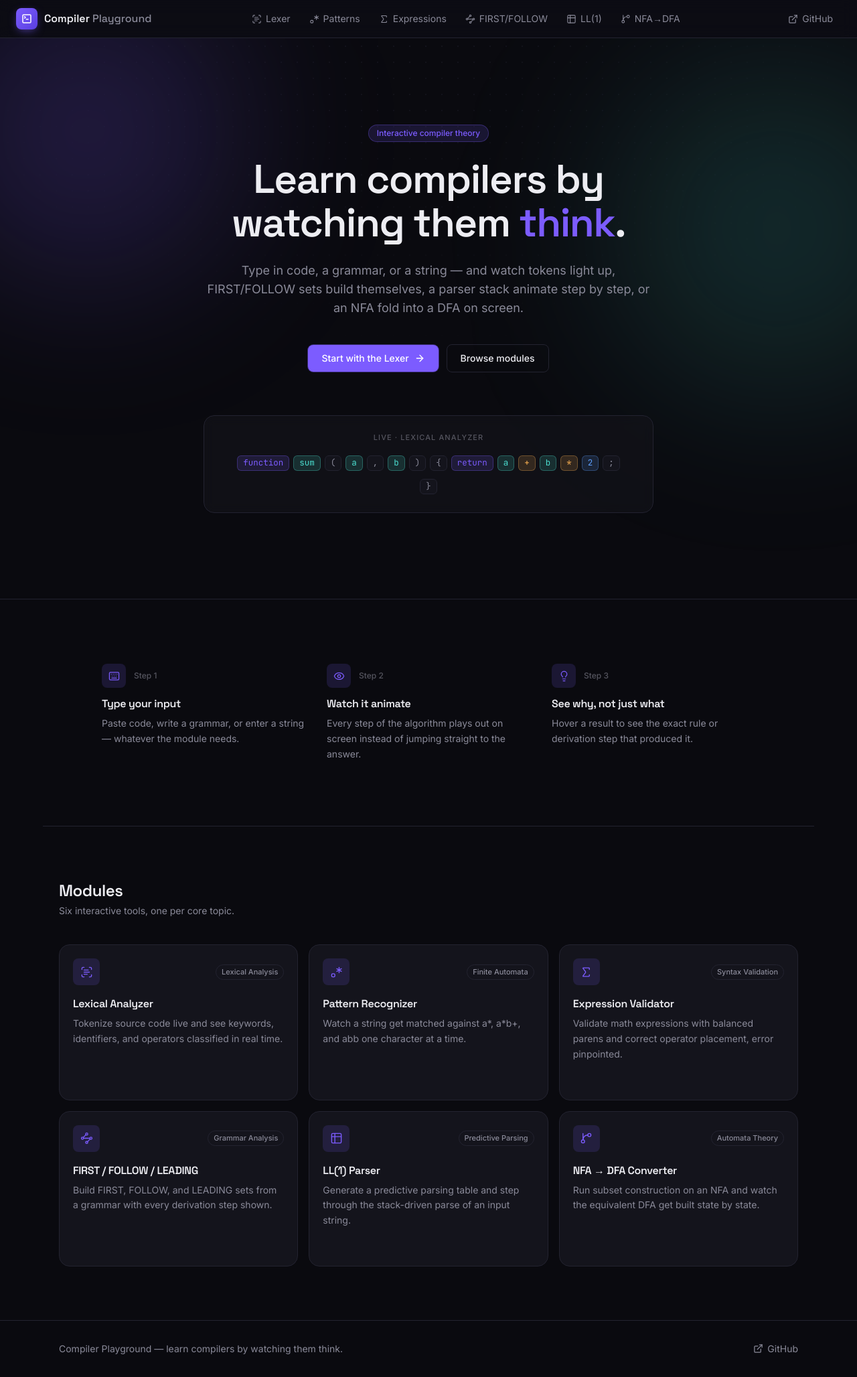
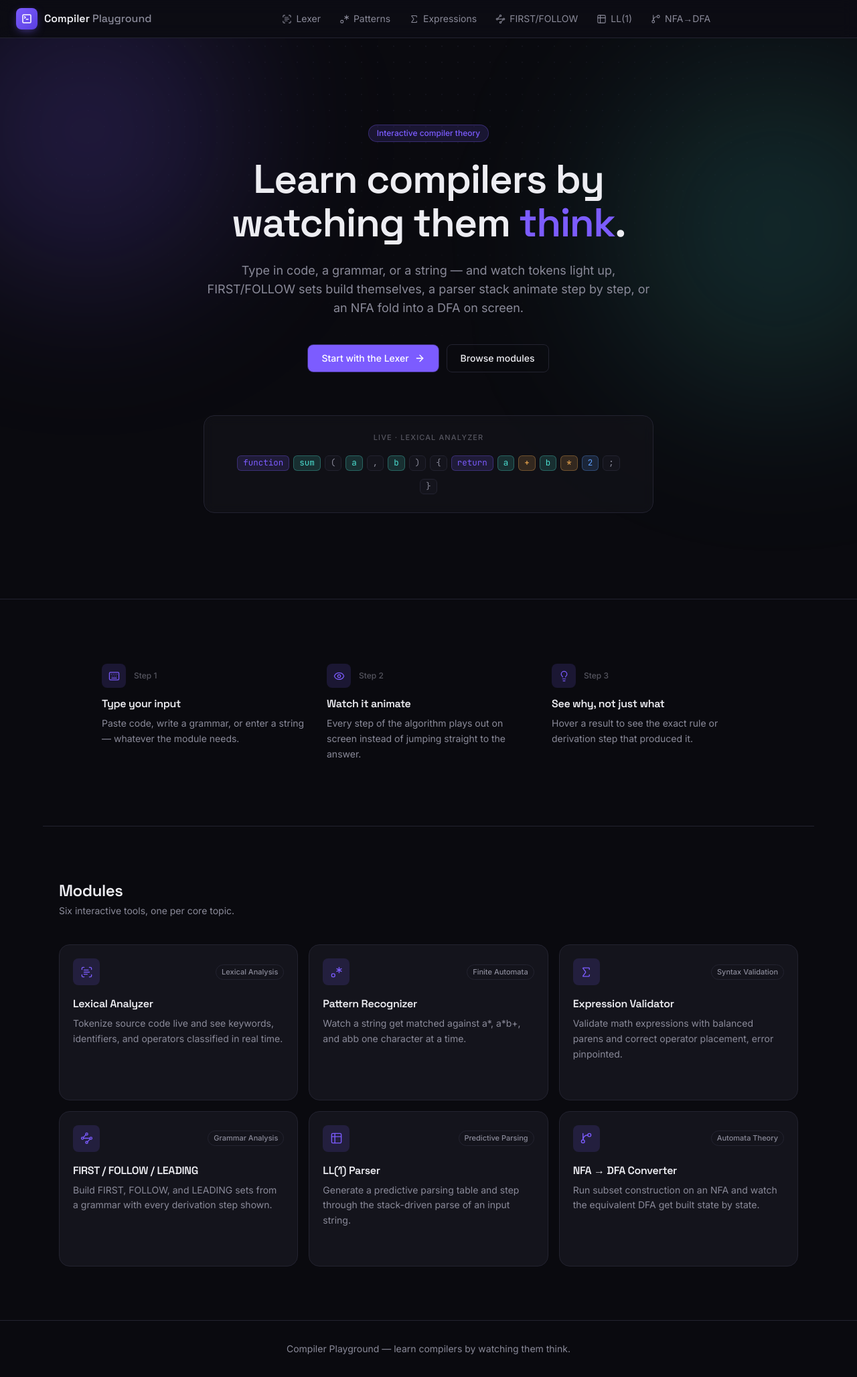
Before and after one commit to jiseyam/Compiler-Playground, a React (Vite) app: page / in a window 1280 px wide. Shown: the whole page at 67% size. Built offline with nearby package versions, Linux system fonts and the light colour scheme.

Commit message:
Remove GitHub link from top nav and landing footer

```diff
--- a/src/components/layout/TopNav.tsx
+++ b/src/components/layout/TopNav.tsx
@@ -1,7 +1,7 @@
 import { NavLink, useLocation } from 'react-router-dom'
 import { useState } from 'react'
 import { AnimatePresence, motion } from 'framer-motion'
-import { Menu, X, SquareTerminal, ExternalLink } from 'lucide-react'
+import { Menu, X, SquareTerminal } from 'lucide-react'
 import { modules } from '@/lib/modules'
 
 function Logo() {
@@ -101,15 +101,6 @@ export default function TopNav() {
         <DesktopLinks />
 
         <div className="flex items-center gap-1.5 shrink-0">
-          <a
-            href="https://github.com"
-            target="_blank"
-            rel="noreferrer"
-            className="hidden sm:inline-flex items-center gap-1.5 rounded-lg px-3 py-2 text-sm text-text-muted hover:text-text hover:bg-surface-hover transition-colors duration-150"
-          >
-            <ExternalLink size={15} />
-            <span className="hidden lg:inline">GitHub</span>
-          </a>
           <button
             onClick={() => setOpen((v) => !v)}
             className="xl:hidden p-2 rounded-lg text-text-muted hover:text-text hover:bg-surface-hover transition-colors duration-150"
--- a/src/pages/Landing.tsx
+++ b/src/pages/Landing.tsx
@@ -1,7 +1,7 @@
 import { useEffect, useState } from 'react'
 import { Link } from 'react-router-dom'
 import { motion } from 'framer-motion'
-import { ArrowRight, ExternalLink, Keyboard, Eye, Lightbulb } from 'lucide-react'
+import { ArrowRight, Keyboard, Eye, Lightbulb } from 'lucide-react'
 import { modules } from '@/lib/modules'
 
 const DEMO_TOKENS: { text: string; type: 'keyword' | 'identifier' | 'special' | 'operator' | 'number' }[] = [
@@ -233,16 +233,8 @@ export default function Landing() {
       </section>
 
       <footer className="border-t border-border">
-        <div className="max-w-6xl mx-auto px-6 py-8 flex flex-col sm:flex-row items-center justify-between gap-4 text-sm text-text-muted">
-          <span>Compiler Playground — learn compilers by watching them think.</span>
-          <a
-            href="https://github.com"
-            target="_blank"
-            rel="noreferrer"
-            className="inline-flex items-center gap-1.5 hover:text-text transition-colors duration-150"
-          >
-            <ExternalLink size={15} /> GitHub
-          </a>
+        <div className="max-w-6xl mx-auto px-6 py-8 text-center text-sm text-text-muted">
+          Compiler Playground — learn compilers by watching them think.
         </div>
       </footer>
     </div>
```
